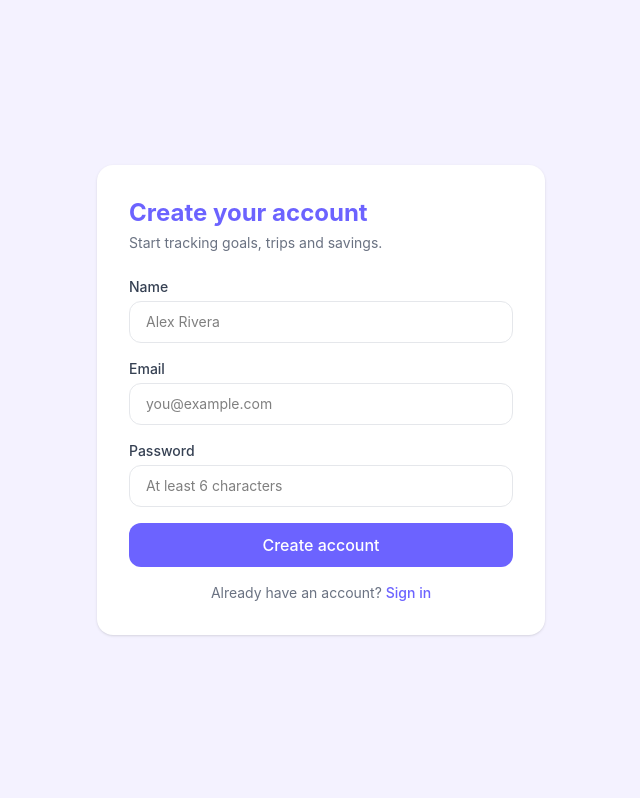
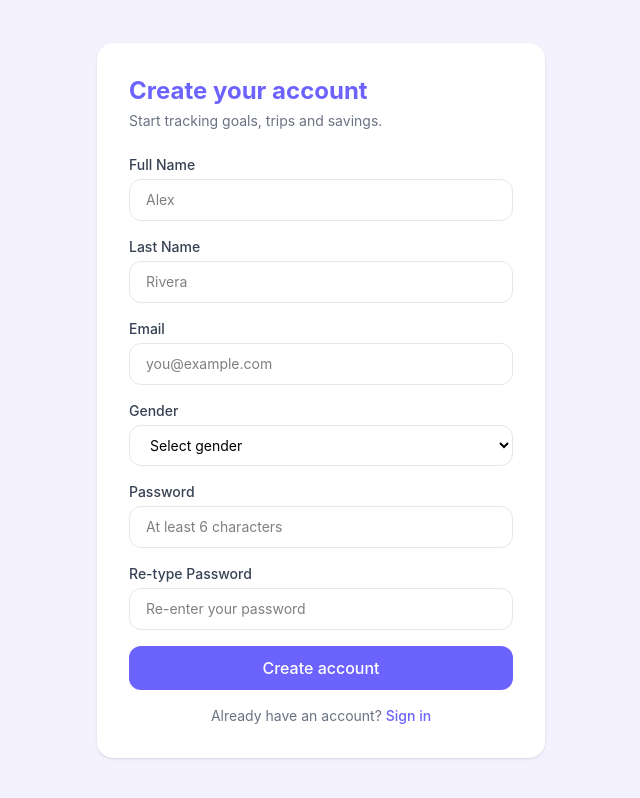
Before and after one commit to KoalDav-Sokleng/frontend-koaldav, a React (Vite) app: page /register in a window 1280 px wide. Shown: the whole page, without its empty margins (319-959 px from the left). Built offline with nearby package versions, Linux system fonts and the light colour scheme; no server answers.

Commit message:
login feature

```diff
--- a/src/App.jsx
+++ b/src/App.jsx
@@ -1,5 +1,5 @@
 import { Routes, Route } from "react-router-dom";
-import "./App.css";
+//import "./App.css";
 
 import Layout from "./components/Layout";
 // TEMPORARY: PrivateRoute is disabled below so you can see the dashboard
@@ -9,13 +9,13 @@ import Layout from "./components/Layout";
 
 import LoginPage from "./features/auth/LoginPage";
 import RegisterPage from "./features/auth/RegisterPage";
-import DashboardPage from "./features/dashboard/DashboardPage";
-import GoalPage from "./features/goal/GoalPage";
-import ProjectGoalTab from "./features/goal/components/ProjectGoalTab";
-import TripTab from "./features/goal/components/TripTab";
-import SavingTab from "./features/goal/components/SavingTab";
-import FinancePage from "./features/finance/FinancePage";
-import HabitPage from "./features/habit/HabitPage";
+//import DashboardPage from "./features/dashboard/DashboardPage";
+//import GoalPage from "./features/goal/GoalPage";ctGoalTab";
+//import TripTab from "./features/goal/components/TripTab";
+//import ProjectGoalTab from "./features/goal/components/Proje
+//import SavingTab from "./features/goal/components/SavingTab";
+//import FinancePage from "./features/finance/FinancePage";
+//import HabitPage from "./features/habit/HabitPage";
 
 function App() {
   return (
@@ -24,14 +24,7 @@ function App() {
       <Route path="/register" element={<RegisterPage />} />
 
       <Route path="/" element={<Layout />}>
-        <Route index element={<DashboardPage />} />
-        <Route path="goal" element={<GoalPage />}>
-          <Route index element={<ProjectGoalTab />} />
-          <Route path="trip" element={<TripTab />} />
-          <Route path="saving" element={<SavingTab />} />
-        </Route>
-        <Route path="finance" element={<FinancePage />} />
-        <Route path="habit" element={<HabitPage />} />
+
       </Route>
     </Routes>
   );
--- a/src/features/auth/components/LoginForm.jsx
+++ b/src/features/auth/components/LoginForm.jsx
@@ -1,72 +1,114 @@
-import { useState } from "react";
-import { useNavigate, Link } from "react-router-dom";
-import { useAuth } from "../hooks/useAuth";
+import { Link } from "react-router-dom";
+import { useLogin } from "../hooks/useLogin";
 
 export default function LoginForm() {
-  const { login } = useAuth();
-  const navigate = useNavigate();
-  const [form, setForm] = useState({ email: "", password: "" });
-  const [error, setError] = useState("");
-  const [loading, setLoading] = useState(false);
-
-  const handleChange = (e) =>
-    setForm((f) => ({ ...f, [e.target.name]: e.target.value }));
-
-  const handleSubmit = async (e) => {
-    e.preventDefault();
-    setError("");
-    setLoading(true);
-    try {
-      await login(form);
-      navigate("/", { replace: true });
-    } catch (err) {
-      setError(err.message || "Unable to sign in. Check your details.");
-    } finally {
-      setLoading(false);
-    }
-  };
+  const {
+    form,
+    error,
+    loading,
+    showPassword,
+    handleChange,
+    handleSubmit,
+    togglePassword,
+  } = useLogin();
 
   return (
-    <form onSubmit={handleSubmit} className="w-full max-w-sm space-y-4">
+    <form
+      onSubmit={handleSubmit}
+      className="w-full max-w-sm space-y-5"
+    >
+      {/* Email */}
       <div>
-        <label className="block text-sm font-medium text-gray-700 mb-1">Email</label>
+        <label
+          htmlFor="email"
+          className="block text-sm font-medium text-gray-700 mb-1"
+        >
+          Email
+        </label>
+
         <input
+          id="email"
           type="email"
           name="email"
           required
+          autoComplete="email"
           value={form.email}
           onChange={handleChange}
           placeholder="you@example.com"
-          className="w-full rounded-xl border border-gray-200 px-4 py-2.5 text-sm outline-none focus:border-[#6C63FF] focus:ring-2 focus:ring-[#6C63FF]/20"
+          className="w-full rounded-xl border border-gray-200 px-4 py-2.5
+                     text-sm outline-none
+                     focus:border-[#6C63FF]
+                     focus:ring-2 focus:ring-[#6C63FF]/20"
         />
       </div>
 
+      {/* Password */}
       <div>
-        <label className="block text-sm font-medium text-gray-700 mb-1">Password</label>
+        <label
+          htmlFor="password"
+          className="block text-sm font-medium text-gray-700 mb-1"
+        >
+          Password
+        </label>
+
+        <div className="relative">
           <input
-          type="password"
+            id="password"
+            type={showPassword ? "text" : "password"}
             name="password"
             required
+            autoComplete="current-password"
             value={form.password}
             onChange={handleChange}
             placeholder="••••••••"
-          className="w-full rounded-xl border border-gray-200 px-4 py-2.5 text-sm outline-none focus:border-[#6C63FF] focus:ring-2 focus:ring-[#6C63FF]/20"
+            className="w-full rounded-xl border border-gray-200
+                       px-4 py-2.5 pr-16 text-sm outline-none
+                       focus:border-[#6C63FF]
+                       focus:ring-2 focus:ring-[#6C63FF]/20"
           />
+
+          <button
+            type="button"
+            onClick={togglePassword}
+            className="absolute right-3 top-1/2 -translate-y-1/2
+                       text-xs font-medium text-gray-500
+                       hover:text-[#6C63FF]"
+          >
+            {showPassword ? "Hide" : "Show"}
+          </button>
+        </div>
       </div>
 
-      {error && <p className="text-sm text-red-500">{error}</p>}
+      {/* Error */}
+      {error && (
+        <div className="rounded-xl bg-red-50 px-4 py-3">
+          <p className="text-sm text-red-500">
+            {error}
+          </p>
+        </div>
+      )}
 
+      {/* Login button */}
       <button
         type="submit"
         disabled={loading}
-        className="w-full bg-[#6C63FF] text-white py-2.5 rounded-xl font-medium hover:bg-[#5B52E6] disabled:opacity-60 transition-colors"
+        className="w-full bg-[#6C63FF] text-white py-2.5
+                   rounded-xl font-medium
+                   hover:bg-[#5B52E6]
+                   disabled:opacity-60
+                   disabled:cursor-not-allowed
+                   transition-colors"
       >
         {loading ? "Signing in..." : "Sign in"}
       </button>
 
+      {/* Register */}
       <p className="text-sm text-center text-gray-500">
         Don't have an account?{" "}
-        <Link to="/register" className="text-[#6C63FF] font-medium">
+        <Link
+          to="/register"
+          className="text-[#6C63FF] font-medium hover:underline"
+        >
           Create one
         </Link>
       </p>
--- a/src/features/auth/components/RegisterForm.jsx
+++ b/src/features/auth/components/RegisterForm.jsx
@@ -5,7 +5,14 @@ import { useAuth } from "../hooks/useAuth";
 export default function RegisterForm() {
   const { register } = useAuth();
   const navigate = useNavigate();
-  const [form, setForm] = useState({ name: "", email: "", password: "" });
+  const [form, setForm] = useState({
+    fullName: "",
+    lastName: "",
+    email: "",
+    gender: "",
+    password: "",
+    confirmPassword: "",
+  });
   const [error, setError] = useState("");
   const [loading, setLoading] = useState(false);
 
@@ -15,9 +22,21 @@ export default function RegisterForm() {
   const handleSubmit = async (e) => {
     e.preventDefault();
     setError("");
+
+    if (form.password !== form.confirmPassword) {
+      setError("Passwords do not match.");
+      return;
+    }
+    if (!form.gender) {
+      setError("Please select a gender.");
+      return;
+    }
+
     setLoading(true);
     try {
-      await register(form);
+      // Drop confirmPassword before sending to the API
+      const { confirmPassword, ...payload } = form;
+      await register(payload);
       navigate("/", { replace: true });
     } catch (err) {
       setError(err.message || "Unable to create account.");
@@ -29,14 +48,27 @@ export default function RegisterForm() {
   return (
     <form onSubmit={handleSubmit} className="w-full max-w-sm space-y-4">
       <div>
-        <label className="block text-sm font-medium text-gray-700 mb-1">Name</label>
+        <label className="block text-sm font-medium text-gray-700 mb-1">Full Name</label>
         <input
           type="text"
-          name="name"
+          name="fullName"
           required
-          value={form.name}
+          value={form.fullName}
           onChange={handleChange}
-          placeholder="Alex Rivera"
+          placeholder="Alex"
+          className="w-full rounded-xl border border-gray-200 px-4 py-2.5 text-sm outline-none focus:border-[#6C63FF] focus:ring-2 focus:ring-[#6C63FF]/20"
+        />
+      </div>
+
+      <div>
+        <label className="block text-sm font-medium text-gray-700 mb-1">Last Name</label>
+        <input
+          type="text"
+          name="lastName"
+          required
+          value={form.lastName}
+          onChange={handleChange}
+          placeholder="Rivera"
           className="w-full rounded-xl border border-gray-200 px-4 py-2.5 text-sm outline-none focus:border-[#6C63FF] focus:ring-2 focus:ring-[#6C63FF]/20"
         />
       </div>
@@ -55,6 +87,25 @@ export default function RegisterForm() {
       </div>
 
       <div>
+        <label className="block text-sm font-medium text-gray-700 mb-1">Gender</label>
+        <select
+          name="gender"
+          required
+          value={form.gender}
+          onChange={handleChange}
+          className="w-full rounded-xl border border-gray-200 px-4 py-2.5 text-sm outline-none focus:border-[#6C63FF] focus:ring-2 focus:ring-[#6C63FF]/20 bg-white"
+        >
+          <option value="" disabled>
+            Select gender
+          </option>
+          <option value="female">Female</option>
+          <option value="male">Male</option>
+          <option value="other">Other</option>
+          <option value="prefer_not_to_say">Prefer not to say</option>
+        </select>
+      </div>
+
+      <div>
         <label className="block text-sm font-medium text-gray-700 mb-1">Password</label>
         <input
           type="password"
@@ -64,6 +115,20 @@ export default function RegisterForm() {
           value={form.password}
           onChange={handleChange}
           placeholder="At least 6 characters"
+          className="w-full rounded-xl border border-gray-200 px-4 py-2.5 text-sm outline-none focus:border-[#6C63FF] focus:ring-2 focus:ring-[#6C63FF]/20"
+        />
+      </div>
+
+      <div>
+        <label className="block text-sm font-medium text-gray-700 mb-1">Re-type Password</label>
+        <input
+          type="password"
+          name="confirmPassword"
+          required
+          minLength={6}
+          value={form.confirmPassword}
+          onChange={handleChange}
+          placeholder="Re-enter your password"
           className="w-full rounded-xl border border-gray-200 px-4 py-2.5 text-sm outline-none focus:border-[#6C63FF] focus:ring-2 focus:ring-[#6C63FF]/20"
         />
       </div>
--- /dev/null
+++ b/src/features/auth/hooks/useLogin.js
@@ -0,0 +1,58 @@
+import { useState, useCallback } from "react";
+import { useNavigate } from "react-router-dom";
+import { useAuth } from "./useAuth";
+
+export function useLogin() {
+  const { login } = useAuth();
+  const navigate = useNavigate();
+
+  const [form, setForm] = useState({ email: "", password: "" });
+  const [error, setError] = useState("");
+  const [loading, setLoading] = useState(false);
+  const [showPassword, setShowPassword] = useState(false);
+
+  const handleChange = useCallback((e) => {
+    setForm((prev) => ({
+      ...prev,
+      [e.target.name]: e.target.value,
+    }));
+    setError("");
+  }, []);
+
+  const handleSubmit = useCallback(
+    async (e) => {
+      e.preventDefault();
+      if (loading) return;
+
+      setError("");
+      setLoading(true);
+
+      try {
+        await login({
+          email: form.email.trim(),
+          password: form.password,
+        });
+        navigate("/", { replace: true });
+      } catch (err) {
+        setError(
+          err?.message || "Unable to sign in. Please check your email and password."
+        );
+      } finally {
+        setLoading(false);
+      }
+    },
+    [login, loading, form, navigate]
+  );
+
+  return {
+    form,
+    error,
+    loading,
+    showPassword,
+    handleChange,
+    handleSubmit,
+    togglePassword: () => setShowPassword((prev) => !prev),
+  };
+}
+
+export default useLogin;
--- a/vite.config.js
+++ b/vite.config.js
@@ -1,7 +1,11 @@
 import { defineConfig } from 'vite'
 import react from '@vitejs/plugin-react'
 import tailwindcss from '@tailwindcss/vite'
-// https://vite.dev/config/
+
 export default defineConfig({
-  plugins: [react(), tailwindcss(),],
+  plugins: [react(), tailwindcss()],
+  server: {
+    port: 5173,
+    strictPort: true,
+  },
 })
```
Lines whose indentation alone changed are shown as unchanged.
